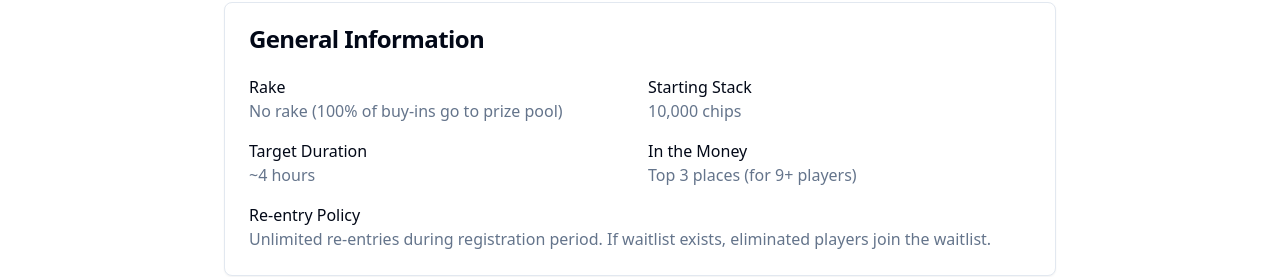
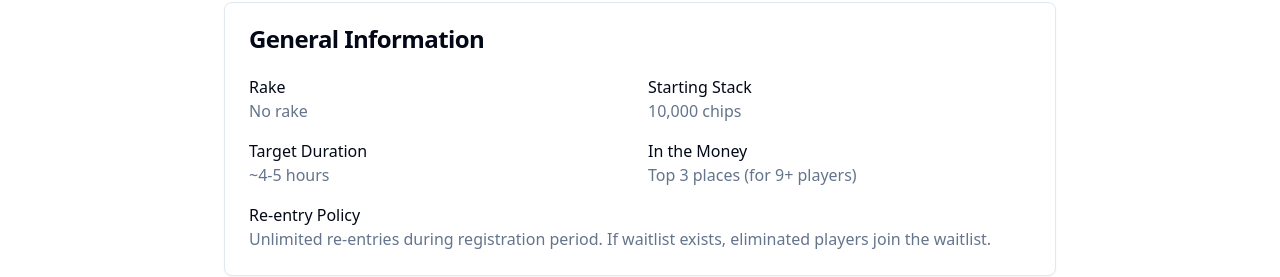
Before and after one commit to dpdp0801/pokerwebsite, a Next.js app: page /structure in a window 1280 px wide. Shown: the part 214-491 px from the top of the page. Built offline with nearby package versions, Linux system fonts and the light colour scheme; no server answers.

Commit message:
UI cleanups: remove admin controls, update rake text, and update tournament duration

```diff
--- a/pages/status.js
+++ b/pages/status.js
@@ -271,25 +271,6 @@ export default function Status() {
           )}
         </CardContent>
       </Card>
-
-      {isAdmin && (
-        <div className="mt-6 border-t pt-4 flex flex-col items-center">
-          <p className="text-sm text-muted-foreground mb-2">
-            Admin Controls
-          </p>
-          <div className="flex gap-2">
-            <Button
-              variant="outline"
-              size="sm"
-              onClick={() => {
-                router.push("/admin");
-              }}
-            >
-              Manage Session
-            </Button>
-          </div>
-        </div>
-      )}
     </div>
   );
 }
--- a/pages/structure.js
+++ b/pages/structure.js
@@ -36,7 +36,7 @@ export default function Structure() {
           <CardContent className="grid grid-cols-1 md:grid-cols-2 gap-4">
             <div>
               <h3 className="font-medium">Rake</h3>
-              <p className="text-muted-foreground">No rake (100% of buy-ins go to prize pool)</p>
+              <p className="text-muted-foreground">No rake</p>
             </div>
             <div>
               <h3 className="font-medium">Starting Stack</h3>
@@ -44,7 +44,7 @@ export default function Structure() {
             </div>
             <div>
               <h3 className="font-medium">Target Duration</h3>
-              <p className="text-muted-foreground">~4 hours</p>
+              <p className="text-muted-foreground">~4-5 hours</p>
             </div>
             <div>
               <h3 className="font-medium">In the Money</h3>
```
